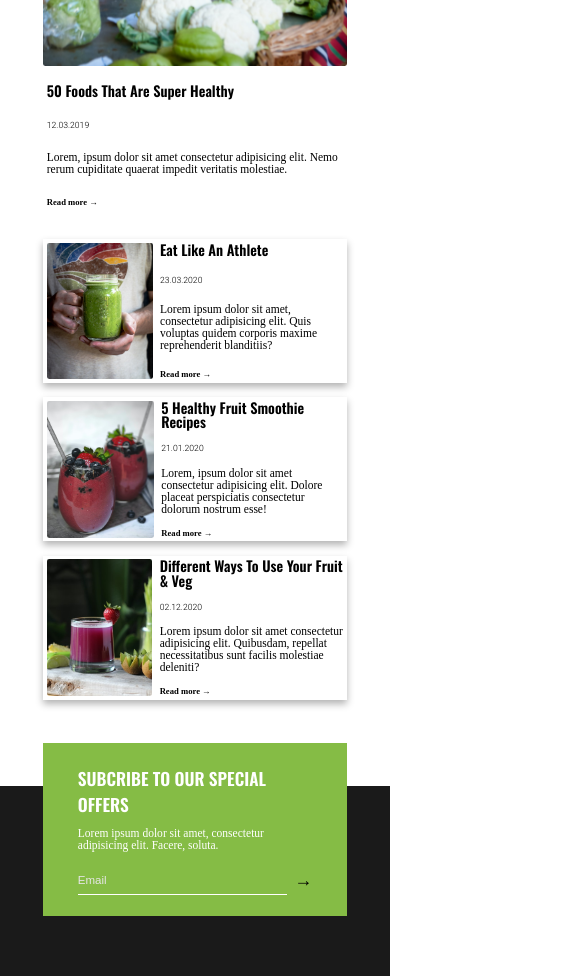
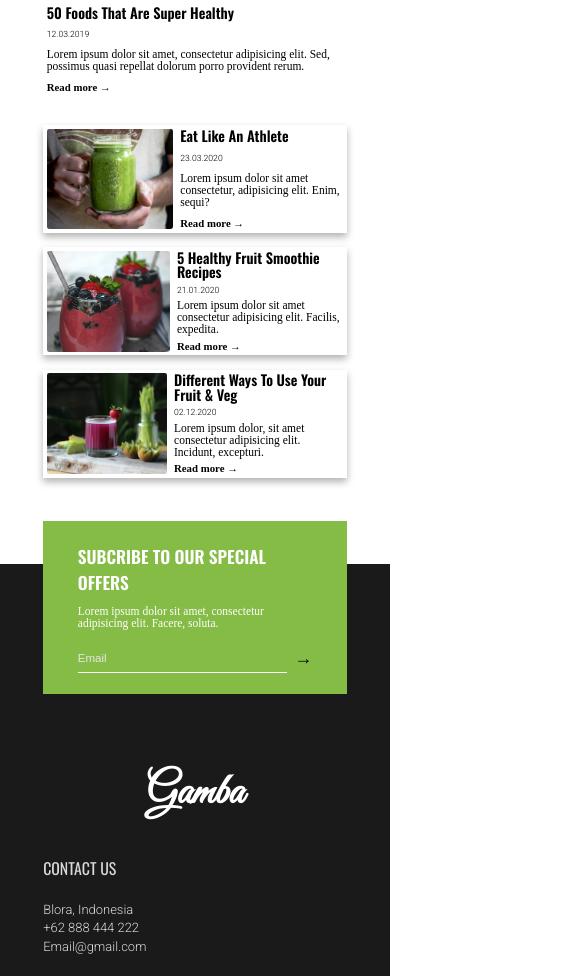
Before and after one commit to nggar/html-css-projects, a website: page gamba/index.html in a window 390 px wide. Shown: the part 8980-9956 px from the top of the page, 574 px wide, since content can reach past the window. Drawn offline with nearby package versions, Linux system fonts and the light colour scheme.

Commit message:
change media queries

```diff
--- a/gamba/index.html
+++ b/gamba/index.html
@@ -381,7 +381,7 @@
                 <div class="blog__description">
                     <h1 class="blog__title heading-2 heading-2--med">50 Foods That Are Super Healthy</h1>
                     <h4 class="blog__time body-text body-text--light">12.03.2019</h4>
-                    <p class="blog__text-preview">Lorem, ipsum dolor sit amet consectetur adipisicing elit. Nemo rerum cupiditate quaerat impedit veritatis molestiae.</p>
+                    <p class="blog__text-preview">Lorem ipsum dolor sit amet, consectetur adipisicing elit. Sed, possimus quasi repellat dolorum porro provident rerum.</p>
                     <a href="#blog" class="blog__btn btn-text">Read more &#8594;</a>
                 </div>
             </section>
@@ -393,7 +393,7 @@
                 <div class="blog__description">
                     <h1 class="blog__title heading-2 heading-2--med">Eat Like An Athlete</h1>
                     <h4 class="blog__time body-text body-text--light">23.03.2020</h4>
-                    <p class="blog__text-preview">Lorem ipsum dolor sit amet, consectetur adipisicing elit. Quis voluptas quidem corporis maxime reprehenderit blanditiis?</p>
+                    <p class="blog__text-preview">Lorem ipsum dolor sit amet consectetur, adipisicing elit. Enim, sequi?</p>
                     <a href="#blog" class="blog__btn btn-text">Read more &#8594;</a>
                 </div>
             </section>
@@ -405,7 +405,7 @@
                 <div class="blog__description">
                     <h1 class="blog__title heading-2 heading-2--med">5 Healthy Fruit Smoothie Recipes</h1>
                     <h4 class="blog__time body-text body-text--light">21.01.2020</h4>
-                    <p class="blog__text-preview">Lorem, ipsum dolor sit amet consectetur adipisicing elit. Dolore placeat perspiciatis consectetur dolorum nostrum esse!</p>
+                    <p class="blog__text-preview">Lorem ipsum dolor sit amet consectetur adipisicing elit. Facilis, expedita.</p>
                     <a href="#blog" class="blog__btn btn-text">Read more &#8594;</a>
                 </div>
             </section>
@@ -417,7 +417,7 @@
                 <div class="blog__description">
                     <h1 class="blog__title heading-2 heading-2--med">Different Ways To Use Your Fruit & Veg</h1>
                     <h4 class="blog__time body-text body-text--light">02.12.2020</h4>
-                    <p class="blog__text-preview">Lorem ipsum dolor sit amet consectetur adipisicing elit. Quibusdam, repellat necessitatibus sunt facilis molestiae deleniti?</p>
+                    <p class="blog__text-preview">Lorem ipsum dolor, sit amet consectetur adipisicing elit. Incidunt, excepturi.</p>
                     <a href="#blog" class="blog__btn btn-text">Read more &#8594;</a>
                 </div>
             </section>
--- a/gamba/sass/components/_button.scss
+++ b/gamba/sass/components/_button.scss
@@ -7,9 +7,9 @@
     font-family: $font-secondary;
     text-transform: uppercase;
     box-shadow: 0 0.5rem 1rem rgba($black, 0.3);
-    transition: all .3s;
+    transition: all 0.3s;
 
-    @include respond (phone) {
+    @include respond(phone) {
         font-size: 1.6rem;
     }
 
@@ -20,14 +20,14 @@
 
     &:hover {
         cursor: pointer;
-        transform: translateY(-.2rem);
+        transform: translateY(-0.2rem);
         background-color: $color-green-2;
-        box-shadow: 0 .6rem 1.2rem rgba($black, 0.3);
+        box-shadow: 0 0.6rem 1.2rem rgba($black, 0.3);
     }
 
     &:active {
         transform: translateY(0);
-        box-shadow: 0 .3rem .6rem rgba($black, 0.3);
+        box-shadow: 0 0.3rem 0.6rem rgba($black, 0.3);
     }
 }
 
@@ -36,8 +36,4 @@
     font-size: 1.5rem;
     text-decoration: none;
     font-weight: 600;
-
-    @include respond (tab-port) {
-        font-size: 1.2rem;
-    }
 }
--- a/gamba/sass/layout/_blog.scss
+++ b/gamba/sass/layout/_blog.scss
@@ -9,6 +9,9 @@
 
     @include respond(tab-port) {
         grid-template-rows: min-content repeat(6, 20rem);
+    }
+    @include respond(phone) {
+        grid-template-rows: min-content repeat(6, 15rem);
     }
 
     row-gap: 2rem;
@@ -83,11 +86,10 @@
         }
 
         &--small {
-            width: 40rem;
+            width: 250px;
             margin-right: 1rem;
 
             @include respond(tab-port) {
-                width: 45rem;
             }
         }
     }
--- a/gamba/sass/layout/_footer.scss
+++ b/gamba/sass/layout/_footer.scss
@@ -103,6 +103,12 @@
         justify-self: center;
         grid-column: 2 / 3;
 
+        @include respond(phone) {
+            grid-column: 2 / 4;
+            justify-self: flex-start;
+            margin-bottom: 3rem;
+        }
+
         & > * {
             color: darken($white, 15%);
         }
@@ -124,6 +130,11 @@
     &__gallery {
         grid-column: 3 / 4;
         justify-self: center;
+
+        @include respond(phone) {
+            grid-column: 2 / 4;
+            justify-self: flex-start;
+        }
 
         display: grid;
         grid-template-columns: repeat(2, min-content);
--- a/gamba/sass/layout/_promotion.scss
+++ b/gamba/sass/layout/_promotion.scss
@@ -3,6 +3,10 @@
 
     display: grid;
     grid-template-columns: repeat(3, minmax(max-content, 1fr));
+
+    @include respond(phone) {
+        grid-template-columns: repeat(4, minmax(max-content, 1fr));
+    }
 
     background-image: url(../../images/bg-promotion.jpg);
     background-size: cover;
@@ -15,10 +19,19 @@
         grid-column: 2 / 4;
         text-align: center;
         padding: 5rem;
+
+        @include respond(phone) {
+            grid-column: 2 / -1;
+            padding: 5rem 0;
+        }
     }
 
     &__heading {
         font-size: 4.5rem;
+
+        @include respond(phone) {
+            font-size: 4rem;
+        }
 
         &--green {
             color: $color-green-2;
```
Also changed, not shown: gamba/css/style.comp.css, gamba/css/style.css, gamba/css/style.prefix.css. Lines whose indentation alone changed are shown as unchanged.
